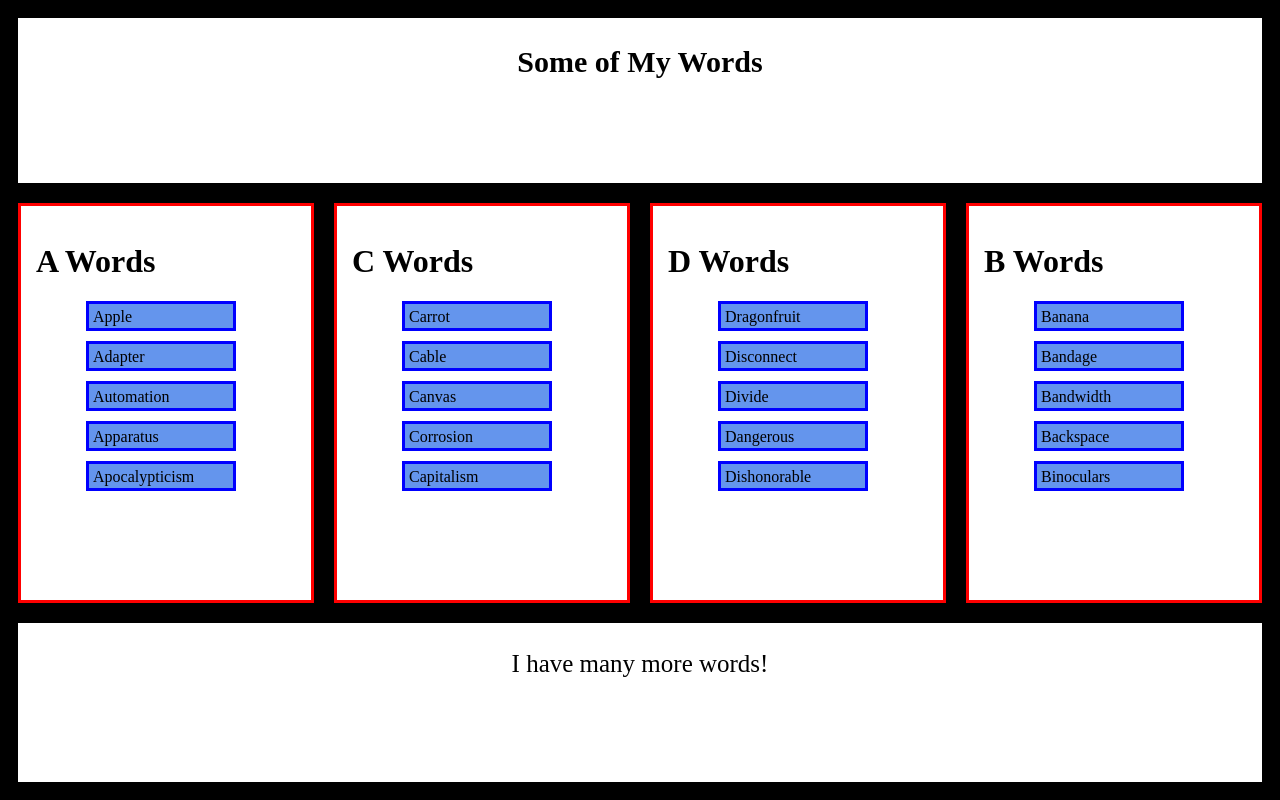
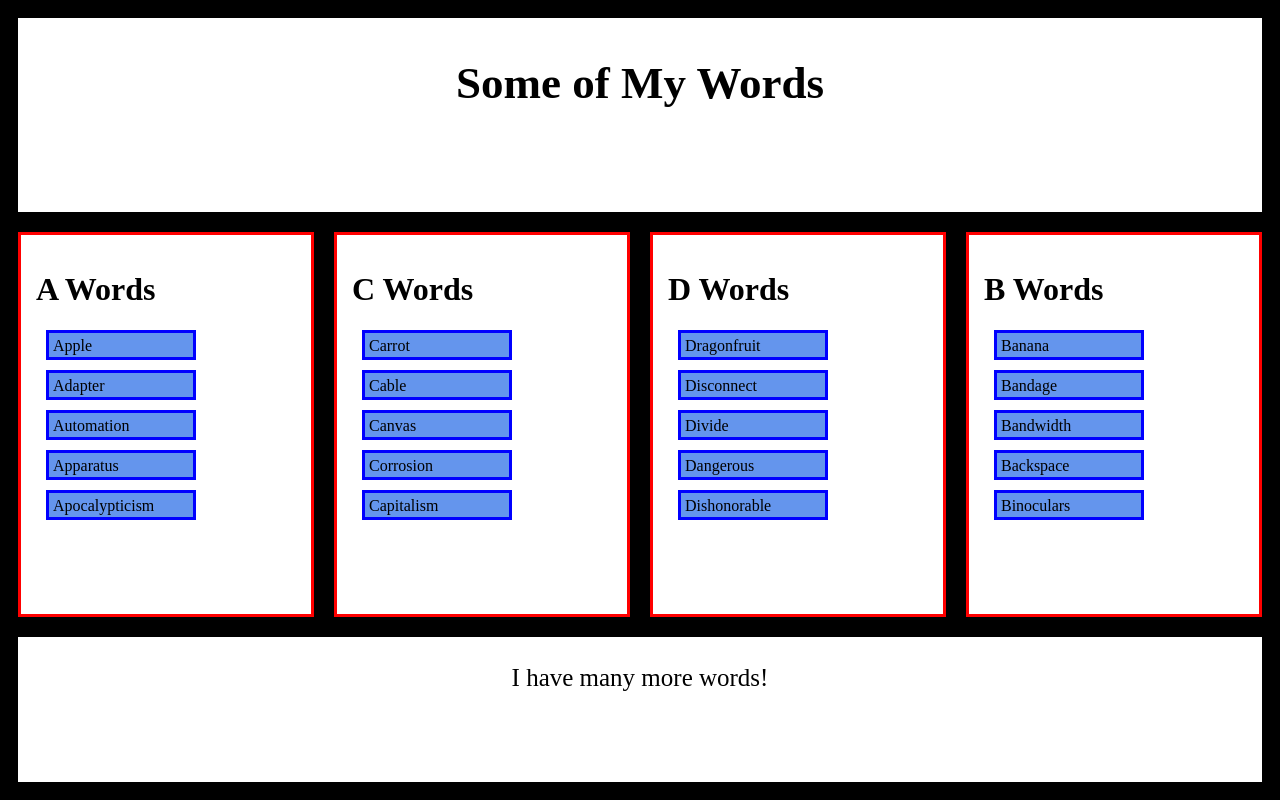
Before and after one commit to bmoya13/hw4responsiveness, a plain HTML site: page index.html in a window 1280 px wide. Drawn offline with Linux system fonts and the light colour scheme.

Commit message:
Update style.css

```diff
--- a/style.css
+++ b/style.css
@@ -1,4 +1,5 @@
 *{
+    padding: 0;
     box-sizing: border-box;
 }
 
@@ -17,7 +18,7 @@ body {
 }
 
 #MyTitle {
-    font-size: 20;
+    font-size: 30;
     text-align: center;
     grid-area: toptitle;
     background-color: white;
```
